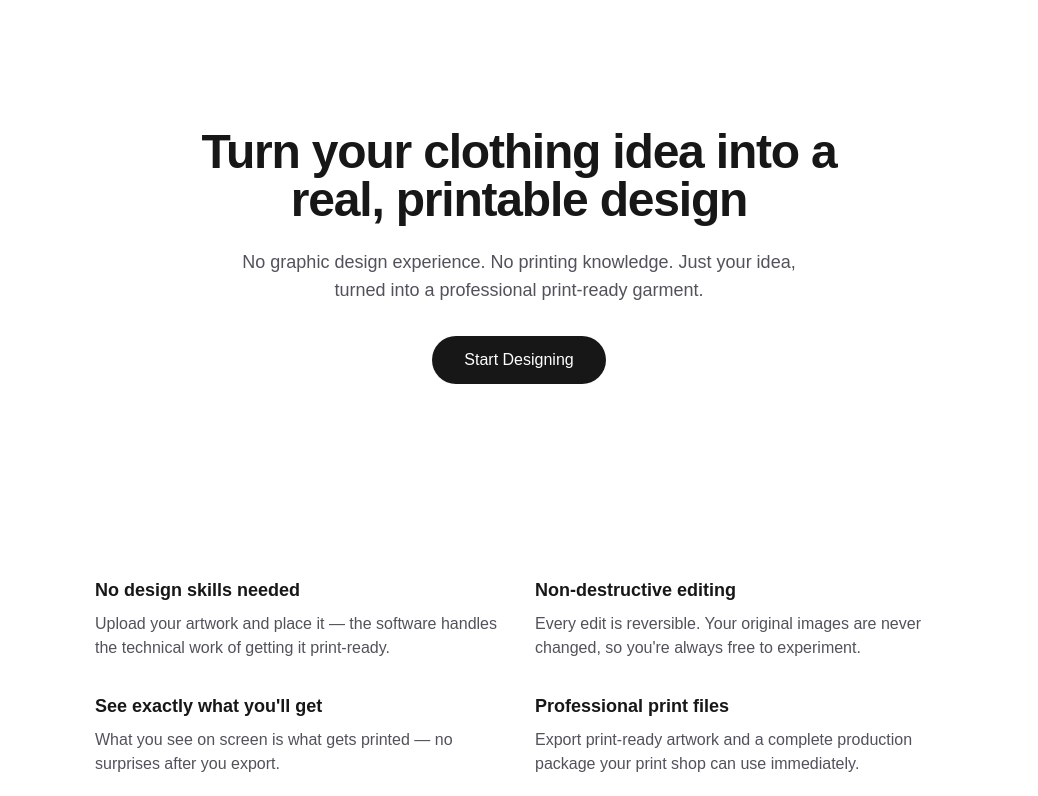
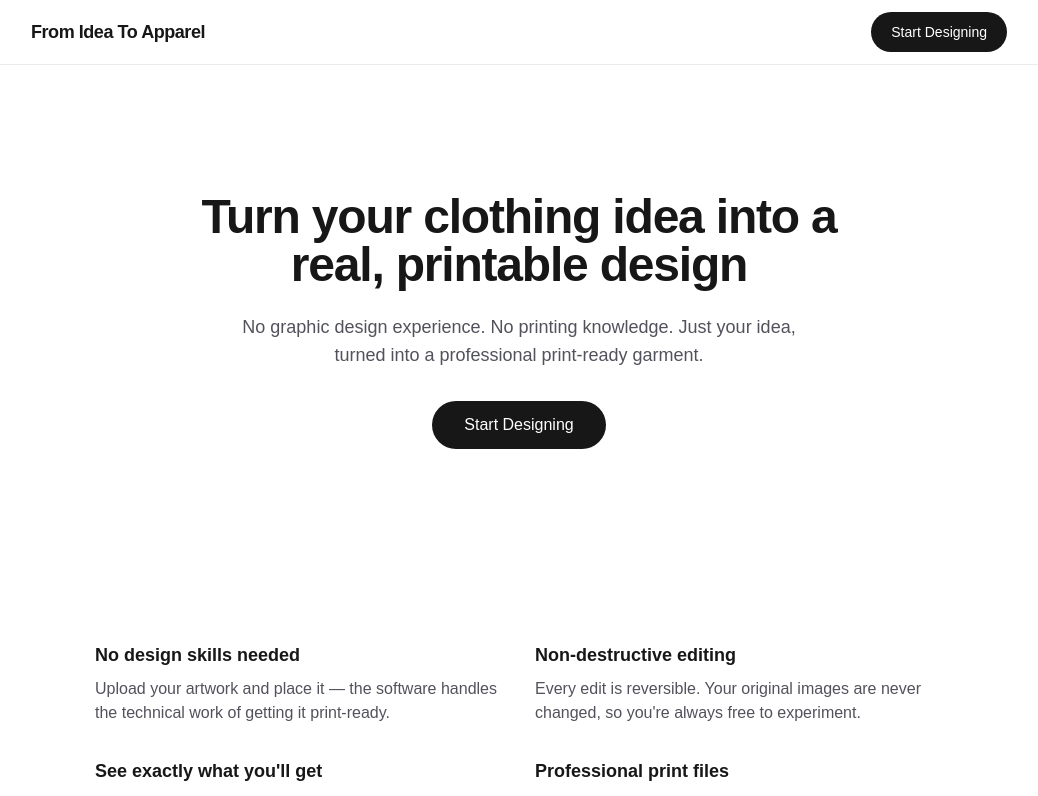
Before and after one commit to aliokhovat82-tech/tshirt-ideatoproduct, a Next.js app: page / in a window 1280 px wide. Shown: the top 796 px of the page, without its empty margins (121-1159 px from the left). Built offline with nearby package versions, Linux system fonts and the light colour scheme.

Commit message:
Add site-wide navigation bar
Task 9 of Phase 2: reusable Navbar component with brand link and
Start Designing CTA, wired into the root layout.

```diff
--- a/app/layout.tsx
+++ b/app/layout.tsx
@@ -1,5 +1,6 @@
 import type { Metadata } from "next";
 import { Geist, Geist_Mono } from "next/font/google";
+import { Navbar } from "@/components/Navbar/Navbar";
 import "./globals.css";
 
 const geistSans = Geist({
@@ -28,7 +29,10 @@ export default function RootLayout({
       lang="en"
       className={`${geistSans.variable} ${geistMono.variable} h-full antialiased`}
     >
-      <body className="min-h-full flex flex-col">{children}</body>
+      <body className="min-h-full flex flex-col">
+        <Navbar />
+        {children}
+      </body>
     </html>
   );
 }
--- /dev/null
+++ b/components/Navbar/Navbar.tsx
@@ -0,0 +1,19 @@
+import Link from "next/link";
+
+export function Navbar() {
+  return (
+    <header className="sticky top-0 z-10 border-b border-black/[.08] bg-background/80 backdrop-blur dark:border-white/[.1]">
+      <nav className="mx-auto flex h-16 max-w-5xl items-center justify-between px-6">
+        <Link href="/" className="text-lg font-semibold tracking-tight">
+          From Idea To Apparel
+        </Link>
+        <Link
+          href="/designer"
+          className="flex h-10 items-center justify-center rounded-full bg-foreground px-5 text-sm font-medium text-background transition-colors hover:bg-[#383838] dark:hover:bg-[#ccc]"
+        >
+          Start Designing
+        </Link>
+      </nav>
+    </header>
+  );
+}
```
Also changed, not shown: 1 other file (tests, documents, lock files or other folders).
